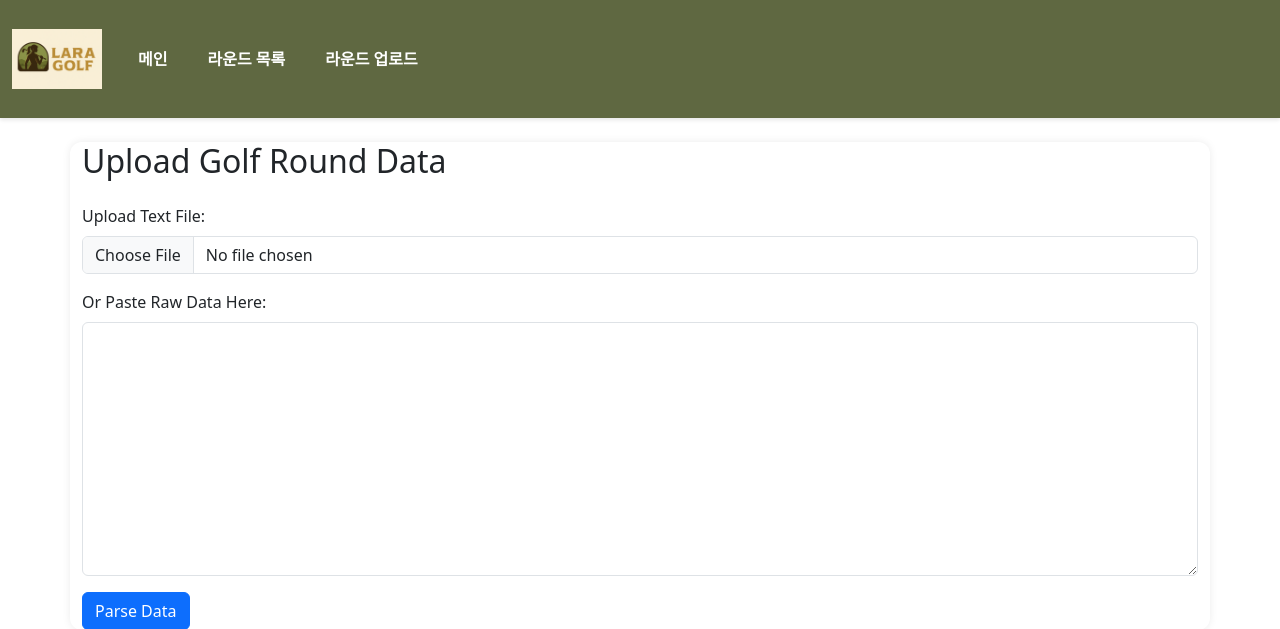
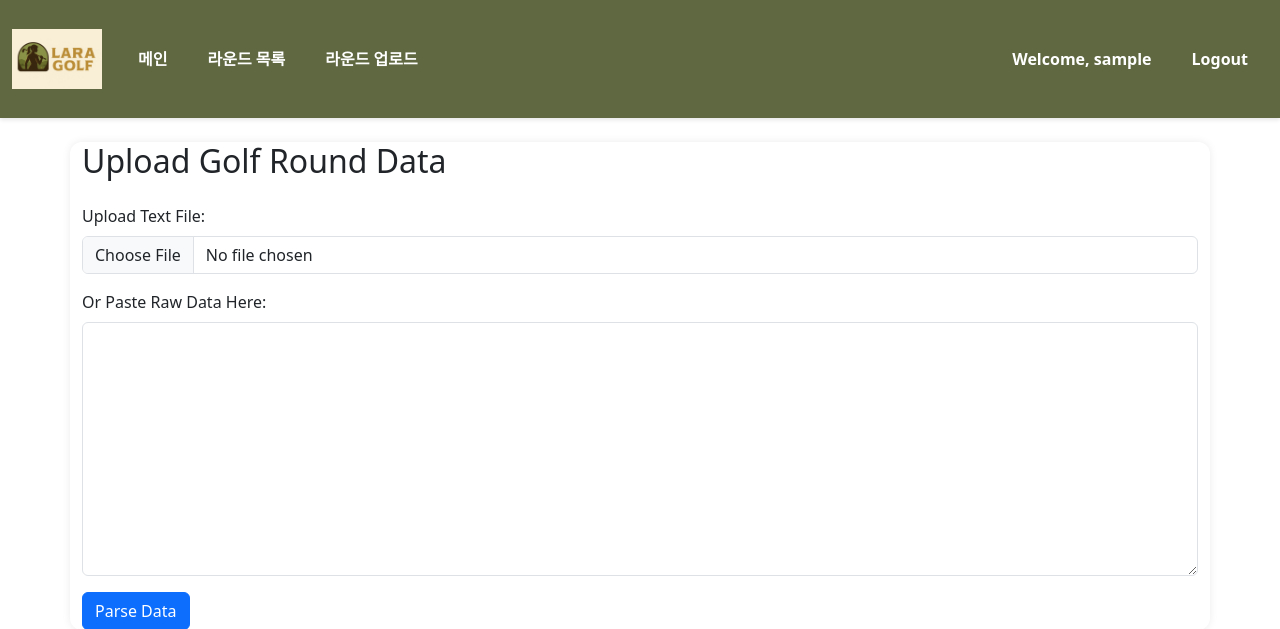
Before and after one commit to JoonYong-Kim/lalagolf, a Flask app: page /upload_round in a window 1280 px wide. Shown: the top 629 px of the page. Run offline with Flask 3, Linux system fonts and the light colour scheme; the visitor is signed in with stand-in values (Sample User, id 1); parts of the project's set-up code (start-up, migrations or seed data) failed here and were passed over.

Commit message:
로그 아웃 관련 처리

```diff
--- a/src/webapp/static/css/style.css
+++ b/src/webapp/static/css/style.css
@@ -102,3 +102,13 @@ table th {
     border-bottom-right-radius: 8px;
     background-color: white;
 }
+
+a {
+    color: var(--color-primary);
+    text-decoration: none;
+}
+
+a:hover {
+    color: var(--color-point-accent);
+    text-decoration: underline;
+}
--- a/src/webapp/templates/base.html
+++ b/src/webapp/templates/base.html
@@ -22,6 +22,14 @@
                         <li class="nav-item"><a class="nav-link" href="{{ url_for('list_rounds') }}">라운드 목록</a></li>
                         <li class="nav-item"><a class="nav-link" href="{{ url_for('upload_round') }}">라운드 업로드</a></li>
                     </ul>
+                    <ul class="navbar-nav ms-auto">
+                        {% if session.logged_in %}
+                            <li class="nav-item"><a class="nav-link" href="#">Welcome, {{ session.username }}</a></li>
+                            <li class="nav-item"><a class="nav-link" href="{{ url_for('logout') }}">Logout</a></li>
+                        {% else %}
+                            <li class="nav-item"><a class="nav-link" href="{{ url_for('login') }}">Login</a></li>
+                        {% endif %}
+                    </ul>
                 </div>
             </div>
         </nav>
```
